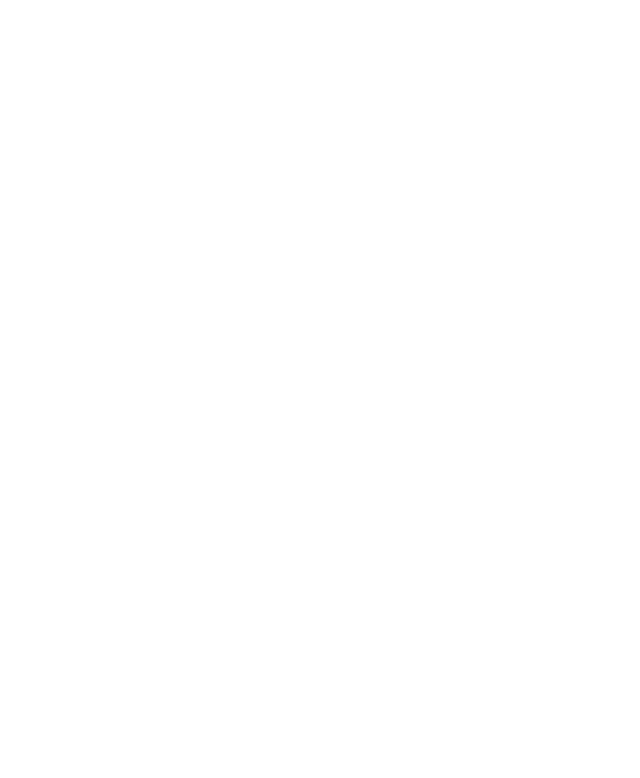
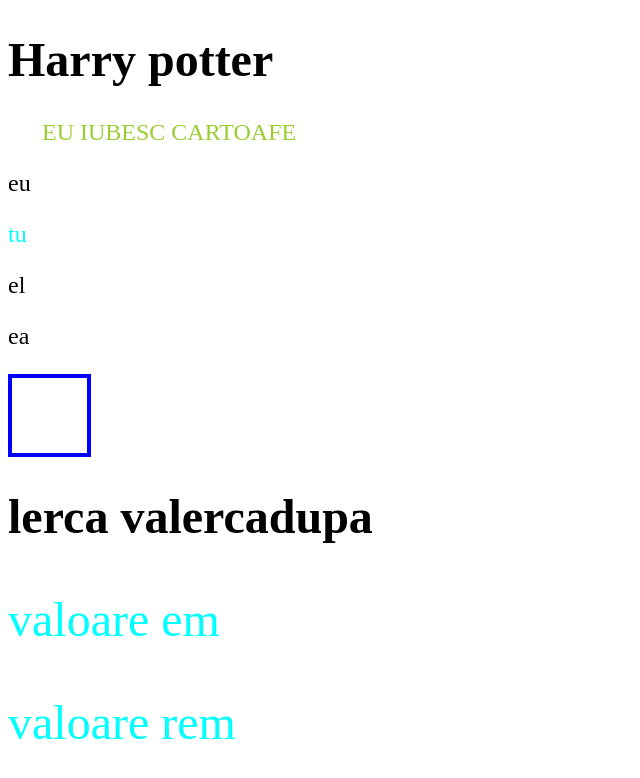
Before and after one commit to LeraRadu/Lesson-7, a plain HTML site: page index.html in a window 1280 px wide. Shown: the whole page, without its empty margins (0-640 px from the left). Drawn offline with Linux system fonts and the light colour scheme.

Commit message:
hpmework

```diff
--- a/index.html
+++ b/index.html
@@ -3,9 +3,25 @@
 <head>
     <meta charset="UTF-8">
     <meta name="viewport" content="width=device-width, initial-scale=1.0">
+    <link rel="icon" type="image/x-icon" href="/images.png">
+    <link href="/styles2.css" rel="stylesheet">
     <title>try_3</title>
 </head>
 <body>
+    <h1>Harry potter</h1>
+    <div class="tr1">
+ EU IUBESC CARTOAFE
 
+    </div>
+    <p>eu</p>
+    <p>tu</p>
+    <p>el</p>
+    <p>ea</p>
+    <div class="square"> </div>
+    <h1 class="heading">lerca valerca</h1>
+    <div class="class3">
+        <p>valoare em</p>
+        <p>valoare rem</p>
+    </div>
 </body>
 </html>
--- /dev/null
+++ b/styles2.css
@@ -0,0 +1,37 @@
+:root{font-size: 24px;}
+
+.tr1{
+margin: 13px 16px 23px 34px;
+color: yellowgreen;
+}
+
+p:first-child, p:last-child, p:nth-child(4){
+    color: aqua;
+}
+.square{
+    width: 75px;
+    height: 75px;
+    border: 4px solid blue ;
+
+
+}
+.square:hover{
+    /* daca punem asta el o sa coloreze tot ce e inauntru:  color: red;*/
+    border: 10px solid red;
+
+}
+.heading::after{  content: 'dupa'
+
+}
+.heaging::before {
+    content: 'INAINTE';
+}
+.class3{
+    font-size: 24px;
+ p:first-child{
+    font-size: 2em;
+ }
+ p:last-child{font-size: 2rem;
+
+ }
+}
```
Also changed, not shown: images.png (added).
